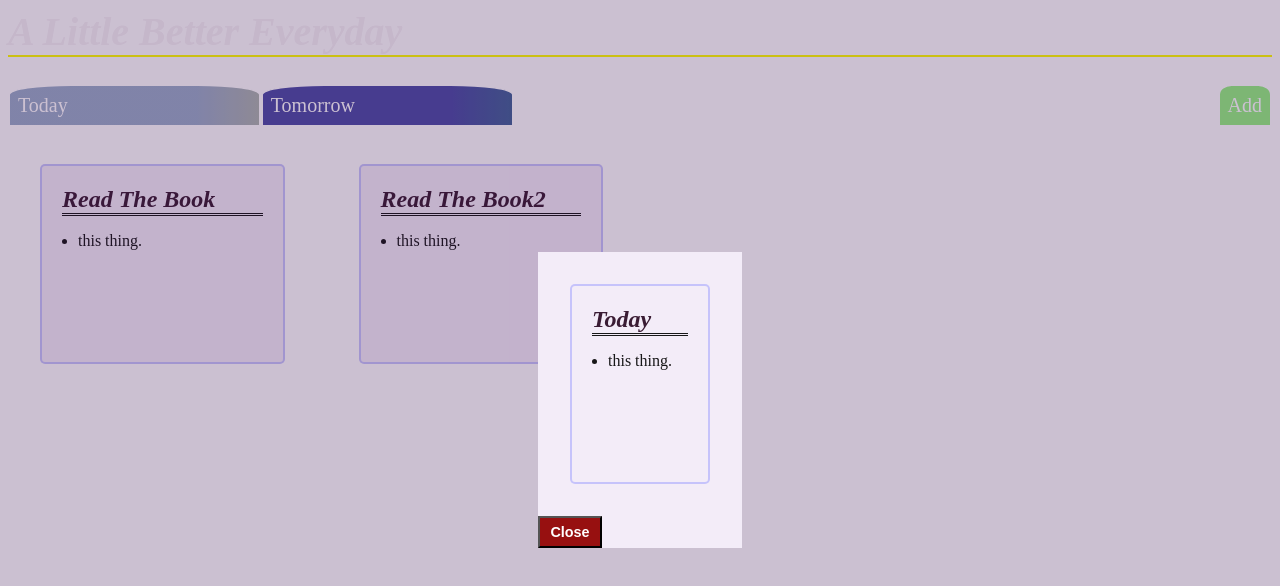
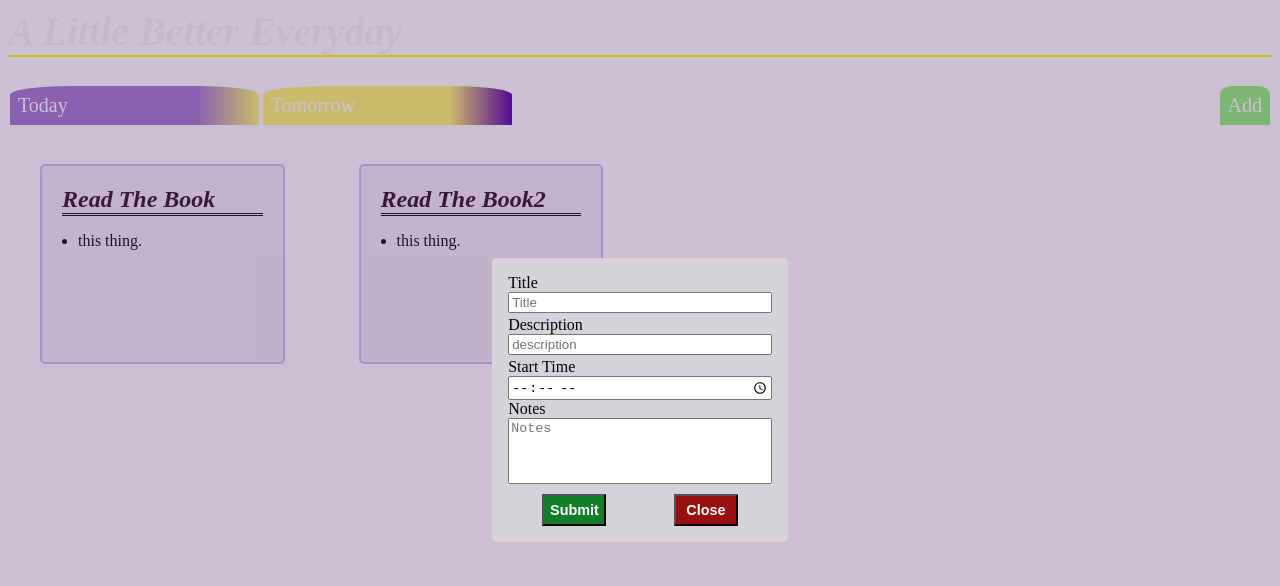
Before and after one commit to SempleGit/todo, a website built with webpack: page dist/index.html in a window 1280 px wide. Both pictures are taken after a click on the element "Add". Built offline with nearby package versions, Linux system fonts and the light colour scheme; files whose address does not match are found by name.

Commit message:
js started for the add task form

```diff
--- /dev/null
+++ b/src/addTask.js
@@ -0,0 +1,50 @@
+export { addTaskForm }
+
+function addTaskForm() {
+  const popout = document.querySelector(".popout-form");
+
+  // Creating all the html elements and attaching classes and attributes.
+  const addTask = document.createElement('div');
+  addTask.classList.add("add-task");
+
+  const title = document.createElement('label');
+  title.setAttribute("for", "title");
+
+  const html =  `<div class="add-task">
+                  <label for="title">Title
+                    <input type="text" id="title" placeholder="Title">
+                  </label>
+                  <label for="description">Description
+                    <input type="text" id="description" placeholder="description">
+                  </label>
+                  <label for="startTime">Start Time
+                    <input type="time" id="startTime">
+                  </label>
+                  <label for="notes">Notes
+                    <textarea rows="4" id="notes" placeholder="Notes"></textarea>
+                  </label>
+                  <div class="form-buttons">
+                    <button class="submit-button">Submit</button>
+                    <button class="close-button">Close</button>
+                  </div>
+                </div>`
+
+  popout.insertAdjacentHTML("afterbegin", html);
+  closeButton();
+}
+
+const closeButton = function() {
+  const popout = document.querySelector(".popout-form");
+  const popoutOverlay = document.querySelector(".popout-overlay");
+  const closeButton = document.querySelector(".close-button");
+  closeButton.addEventListener("click", () => {
+    popoutOverlay.classList.remove("open");
+    popout.innerHTML = "";
+  });
+
+}
+
+function clearHTML() {
+  const popout = document.querySelector(".popout-form");
+
+}
--- a/src/index.js
+++ b/src/index.js
@@ -1,3 +1,5 @@
+import { addTaskForm } from "./addTask.js"
+
 const tabSelector = document.querySelector(".tab-selector");
 
 tabSelector.addEventListener("click", (e) => {
@@ -16,13 +18,10 @@ tabSelector.addEventListener("click", (e) => {
 
 const addButton = document.getElementById("add-button");
 const popoutOverlay = document.querySelector(".popout-overlay");
-const closeButton = document.querySelector(".close-button");
 
-closeButton.addEventListener("click", () => {
-  popoutOverlay.classList.remove("open");
-});
 
-addButton.addEventListener("click", e => {
+addButton.addEventListener("click", () => {
   popoutOverlay.classList.add("open");
+  addTaskForm();
   console.log("add button!");
 });
```
Also changed, not shown: dist/index.html, dist/main.js, dist/style.css.
